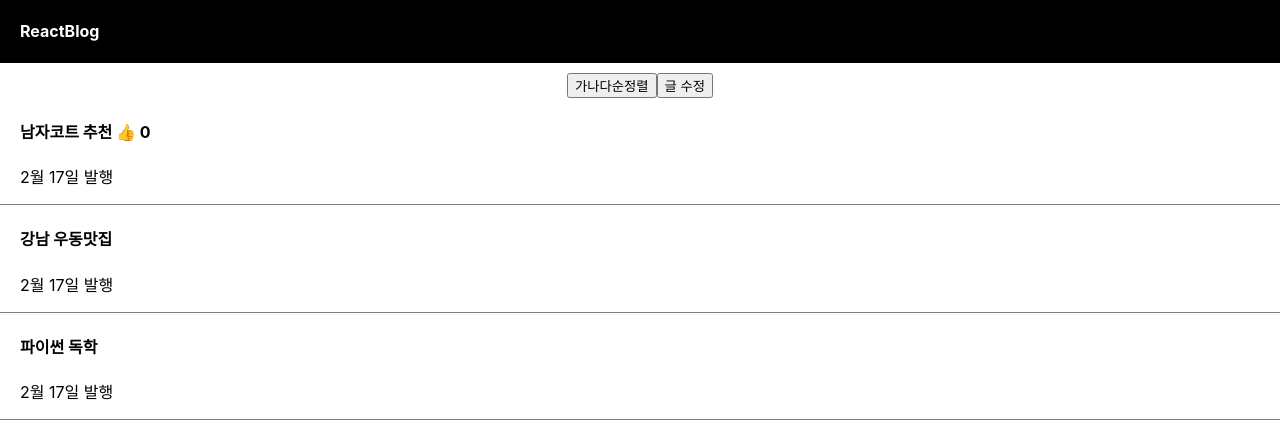
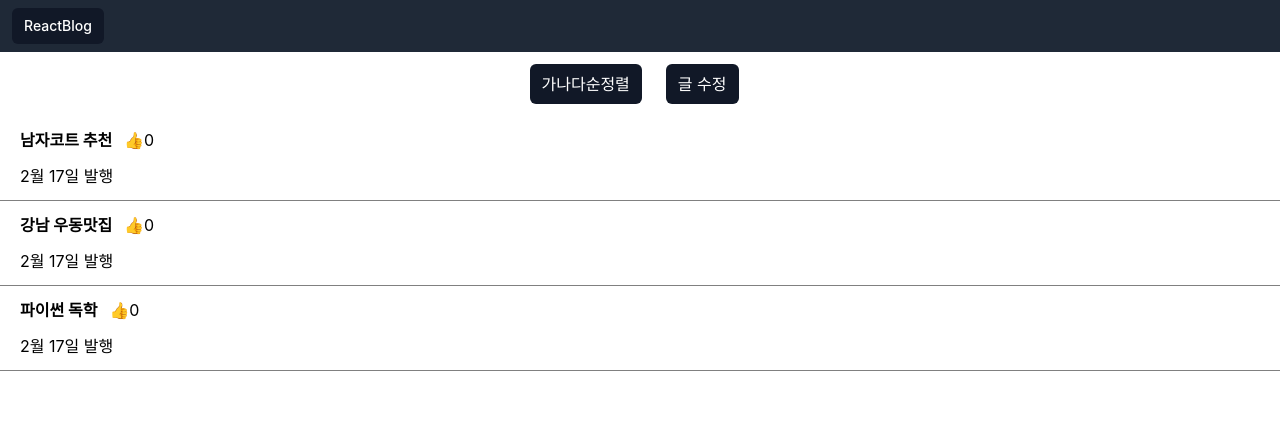
Before and after one commit to Parkdev/react_blog, a React (Create React App) app in the folder blog/: page / in a window 1280 px wide. Shown: the top 438 px of the page. Built offline with nearby package versions, Linux system fonts and the light colour scheme.

Commit message:
8강 종료

```diff
--- a/blog/package.json
+++ b/blog/package.json
@@ -34,5 +34,8 @@
       "last 1 firefox version",
       "last 1 safari version"
     ]
+  },
+  "devDependencies": {
+    "tailwindcss": "^3.4.1"
   }
 }
--- a/blog/src/App.js
+++ b/blog/src/App.js
@@ -15,7 +15,7 @@ function App() {
   // let [글제목3, settitle3] = useState('겨울 코트 추천')
   // 이렇게 일일히 설정해도 되지만 array를 이용해서 하나의 변수로 사용가능하다
   let [글제목, 글제목변경] = useState(['남자코트 추천', '강남 우동맛집', '파이썬 독학']);
-  let [따봉, 따봉변경] = useState(0);
+  let [따봉, 따봉변경] = useState([0,0,0]);
 
   // 동적인 UI만들기
   let [modal, setModal] = useState(false);
@@ -35,27 +35,46 @@ return(
 
       {/* 헤더 */}
 
-      <div className="black-nav">
-        <h4>{logo}</h4>
+      <div className="flex bg-gray-800 px-3 py-2">
+        <h4 className='bg-gray-900 text-white rounded-md px-3 py-2 text-sm font-medium'>{logo}</h4>
       </div>
 
       {/* 본문 */}
 
-      <button style={ btnstyle }
+      <button className='bg-gray-900 text-white rounded-md px-3 py-2 mr-3'
       onClick={ () => {
         let copy = [...글제목];
         copy.sort();
         글제목변경(copy);
       }}>가나다순정렬</button>
 
-      <button style={ btnstyle }
+      <button className='bg-gray-900 text-white rounded-md px-3 py-2 m-3'
       onClick={ () => {
         let copy = [...글제목];
         copy[0] = '여자 코트 추천';
         글제목변경(copy);
         }}>글 수정</button>
 
-      <div className="list">
+
+      {
+        글제목.map((item, index) => {
+          return (
+            <div className="list p-3" key={index}>
+              <div className='flex '>
+                <h4 className='text-base font-bold mb-3 mr-3' onClick={ () => { setModal(!modal) }}> { item } </h4>
+                <span onClick={ () => {
+                    let copy = [...따봉]
+                    copy[index] += 1;
+                    따봉변경(copy)
+                  } }>👍</span> { 따봉[index] }
+              </div>
+              <p>2월 17일 발행</p>
+            </div>
+          )
+        })
+      }
+
+      {/* <div className="list">
         <h4>{ 글제목[0] } <span onClick={ () => { 따봉변경(따봉+1) } }>👍</span> { 따봉 } </h4>
         <p>2월 17일 발행</p>
       </div>
@@ -64,10 +83,10 @@ return(
         <p>2월 17일 발행</p>
       </div>
       <div className="list">
-        {/* <h4 onClick={ modal == true ? ()=>{setModal(false)} : ()=>{setModal(true)} }>{ 글제목[2] }</h4> */}
+        <h4 onClick={ modal == true ? ()=>{setModal(false)} : ()=>{setModal(true)} }>{ 글제목[2] }</h4>
         <h4 onClick={ ()=> { setModal(!modal) } }>{ 글제목[2] }</h4>
         <p>2월 17일 발행</p>
-      </div>
+      </div> */}
 
       {/* <div className="modal">
         <h4>제목</h4>
--- a/blog/src/index.css
+++ b/blog/src/index.css
@@ -1,3 +1,7 @@
+@tailwind base;
+@tailwind components;
+@tailwind utilities;
+
 body {
   margin: 0;
   font-family: -apple-system, BlinkMacSystemFont, 'Segoe UI', 'Roboto', 'Oxygen',
--- /dev/null
+++ b/blog/tailwind.config.js
@@ -0,0 +1,10 @@
+/** @type {import('tailwindcss').Config} */
+module.exports = {
+  content: [
+    "./src/**/*.{js,jsx,ts,tsx}",
+  ],
+  theme: {
+    extend: {},
+  },
+  plugins: [],
+}
```
Also changed, not shown: 2 other files (tests, documents, lock files or other folders).
